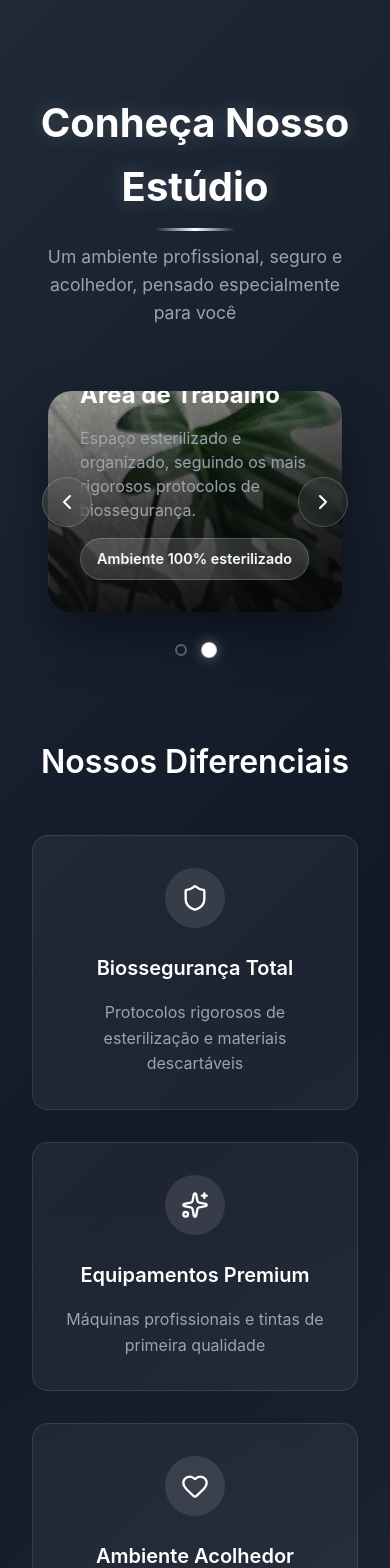
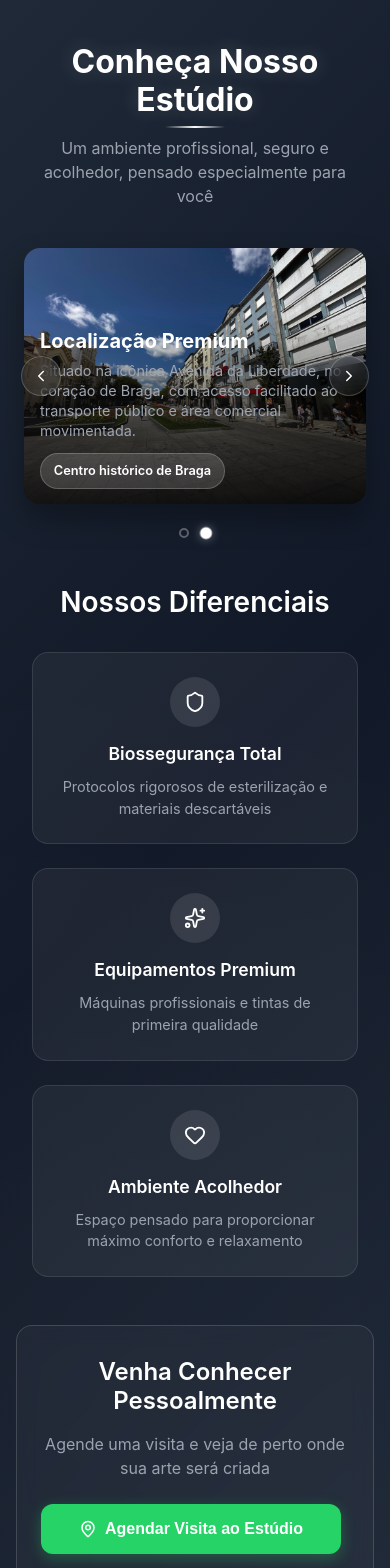
Before and after one commit to MikhaelBarretoSantana/bd-tatto, a React (Create React App) app: page / in a window 390 px wide. Shown: the part 3220-4788 px from the top of the page. Built offline with nearby package versions, Linux system fonts and the light colour scheme.

Commit message:
feat: novas imagens e responsividade tela de studio

```diff
--- a/src/constants/index.ts
+++ b/src/constants/index.ts
@@ -83,19 +83,26 @@ export interface StudioFeature {
 }
 
 export const STUDIO_IMAGES: StudioImage[] = [
+  // {
+  //   src: "/img/studio/studio-3.jpeg",
+  //   title: "Ambiente Principal",
+  //   description:
+  //     "Estúdio moderno e acolhedor, pensado para seu conforto e tranquilidade durante toda a sessão.",
+  //   highlight: "Equipamentos de última geração",
+  // },
   {
-    src: "/img/studio/studio-1.jpeg",
-    title: "Ambiente Principal",
-    description:
-      "Estúdio moderno e acolhedor, pensado para seu conforto e tranquilidade durante toda a sessão.",
-    highlight: "Equipamentos de última geração",
-  },
-  {
-    src: "/img/studio/studio-2.jpeg",
+    src: "/img/studio/studio-3.jpeg",
     title: "Área de Trabalho",
     description:
       "Espaço esterilizado e organizado, seguindo os mais rigorosos protocolos de biossegurança.",
     highlight: "Ambiente 100% esterilizado",
+  },
+  {
+    src: "/img/studio/studio-4.jpeg",
+    title: "Localização Premium",
+    description:
+      "Situado na icônica Avenida da Liberdade, no coração de Braga, com acesso facilitado ao transporte público e área comercial movimentada.",
+    highlight: "Centro histórico de Braga",
   },
 ];
 
--- a/src/styles/components/_studio.scss
+++ b/src/styles/components/_studio.scss
@@ -1,7 +1,7 @@
-// 🏢 Estilos do showcasing do estúdio físico - ASPECT RATIO CORRIGIDO
+// 🏢 Estilos do showcasing do estúdio físico - RESPONSIVIDADE OTIMIZADA
 
 // =============================================================================
-// STUDIO SECTION
+// STUDIO SECTION - RESPONSIVIDADE MELHORADA
 // =============================================================================
 .studio {
   @include section-padding;
@@ -12,6 +12,15 @@
     $color-dark 100%
   );
   position: relative;
+  padding: 3rem 0;
+
+  @include respond-to($bp-tablet) {
+    padding: 4rem 0;
+  }
+
+  @include respond-to($bp-desktop) {
+    padding: 5rem 0;
+  }
 
   // Overlay decorativo sutil
   &::before {
@@ -33,86 +42,140 @@
     @include container;
     position: relative;
     z-index: 1;
+    padding: 0 1rem;
+
+    @include respond-to($bp-tablet) {
+      padding: 0 2rem;
+    }
+
+    @include respond-to($bp-desktop) {
+      padding: 0 3rem;
+    }
+
+    @include respond-to($bp-large) {
+      padding: 0;
+    }
   }
 
   // =============================================================================
-  // CABEÇALHO DA SEÇÃO
+  // CABEÇALHO DA SEÇÃO - RESPONSIVIDADE MELHORADA
   // =============================================================================
   &__header {
     text-align: center;
-    margin-bottom: 4rem;
+    margin-bottom: 2.5rem;
+    padding: 0 1rem;
 
     @include respond-to($bp-tablet) {
+      margin-bottom: 4rem;
+      padding: 0 2rem;
+    }
+
+    @include respond-to($bp-desktop) {
       margin-bottom: 5rem;
+      padding: 0;
     }
   }
 
   &__title {
-    font-size: 2.5rem;
+    font-size: 2rem;
     color: $color-primary;
-    margin-bottom: 1.5rem;
+    margin-bottom: 1rem;
     font-weight: 700;
     position: relative;
+    line-height: 1.2;
 
     // Efeito brilhante sutil
     text-shadow: 0 0 20px rgba($color-primary, 0.2);
 
     @include respond-to($bp-tablet) {
+      font-size: 2.5rem;
+      margin-bottom: 1.5rem;
+    }
+
+    @include respond-to($bp-desktop) {
       font-size: 3rem;
     }
 
-    // Linha decorativa
+    // Linha decorativa responsiva
     &::after {
       content: "";
       position: absolute;
-      bottom: -0.75rem;
+      bottom: -0.5rem;
       left: 50%;
       transform: translateX(-50%);
+      width: 60px;
+      height: 2px;
+      background: linear-gradient(90deg, transparent, $color-primary, transparent);
+      border-radius: 2px;
+
+      @include respond-to($bp-tablet) {
+        bottom: -0.75rem;
         width: 80px;
         height: 3px;
-      background: linear-gradient(90deg, transparent, $color-primary, transparent);
-      border-radius: 2px;
+      }
     }
   }
 
   &__subtitle {
     color: $color-gray-light;
+    font-size: 1rem;
+    max-width: 500px;
+    margin: 0 auto;
+    line-height: 1.5;
+    padding: 0 0.5rem;
+
+    @include respond-to($bp-tablet) {
       font-size: 1.1rem;
       max-width: 600px;
-    margin: 0 auto;
       line-height: 1.6;
+      padding: 0;
+    }
 
-    @include respond-to($bp-tablet) {
+    @include respond-to($bp-desktop) {
       font-size: 1.2rem;
     }
   }
 
   // =============================================================================
-  // GALERIA DO ESTÚDIO
+  // GALERIA DO ESTÚDIO - RESPONSIVIDADE MELHORADA
   // =============================================================================
   &__gallery {
-    margin-bottom: 5rem;
+    margin-bottom: 3rem;
 
     @include respond-to($bp-tablet) {
-      margin-bottom: 6rem;
+      margin-bottom: 4rem;
+    }
+
+    @include respond-to($bp-desktop) {
+      margin-bottom: 5rem;
     }
   }
 
   &__carousel {
     &-container {
       position: relative;
-      max-width: 1000px; // Aumentado para acomodar melhor
+      max-width: 100%;
       margin: 0 auto;
-      padding: 0 1rem;
+      padding: 0 0.5rem;
 
       @include respond-to($bp-tablet) {
+        max-width: 800px;
+        padding: 0 2rem;
+      }
+
+      @include respond-to($bp-desktop) {
+        max-width: 1000px;
         padding: 0 3rem;
       }
 
       &:focus {
         outline: 2px solid $color-primary;
         outline-offset: 4px;
+        border-radius: 1rem;
+
+        @include respond-to($bp-tablet) {
           border-radius: 1.5rem;
+        }
       }
 
       &:focus:not(:focus-visible) {
@@ -122,9 +185,18 @@
 
     &-wrapper {
       overflow: hidden;
+      border-radius: 1rem;
+      box-shadow: 0 15px 30px rgba($color-darkest, 0.3);
+      position: relative;
+
+      @include respond-to($bp-tablet) {
         border-radius: 1.5rem;
         box-shadow: 0 25px 50px rgba($color-darkest, 0.4);
-      position: relative;
+      }
+
+      @include respond-to($bp-desktop) {
+        box-shadow: 0 30px 60px rgba($color-darkest, 0.5);
+      }
 
       // Efeito glass sutil
       &::before {
@@ -143,10 +215,6 @@
         pointer-events: none;
         border-radius: inherit;
       }
-
-      @include respond-to($bp-tablet) {
-        box-shadow: 0 30px 60px rgba($color-darkest, 0.5);
-      }
     }
 
     &-track {
@@ -162,13 +230,14 @@
   }
 
   // =============================================================================
-  // IMAGENS DO ESTÚDIO - ASPECT RATIO CORRIGIDO
+  // IMAGENS DO ESTÚDIO - RESPONSIVIDADE OTIMIZADA
   // =============================================================================
   &__image {
     &-container {
+      width: 100%;
       position: relative;
-      // ASPECT RATIO AJUSTADO para imagens mais quadradas/verticais
-      aspect-ratio: 4/3; // Mobile - mais quadrado
+      // Aspect ratio otimizado para diferentes telas
+      aspect-ratio: 4/3; // Mobile - mais quadrado para aproveitar altura
       overflow: hidden;
 
       @include respond-to($bp-tablet) {
@@ -176,12 +245,12 @@
       }
 
       @include respond-to($bp-desktop) {
-        aspect-ratio: 16/10; // Desktop - mais wide mas não muito
+        aspect-ratio: 16/9; // Desktop - mais wide
       }
 
       // Para telas muito grandes, limitar altura
       @include respond-to($bp-large) {
-        max-height: 600px;
+        max-height: 500px;
       }
     }
 
@@ -189,15 +258,29 @@
     &__image {
       width: 100%;
       height: 100%;
-      // OBJECT-FIT ajustado para melhor visualização
-      object-fit: cover;
-      object-position: center; // Centraliza a imagem
+      // MUDANÇA: object-fit cover para preencher todo o container
+      object-fit: cover; // Preenche o container, pode cortar nas bordas
+      object-position: center center;
       @include transition(0.8s);
 
       // Melhora a qualidade da renderização
       image-rendering: -webkit-optimize-contrast;
       image-rendering: crisp-edges;
     }
+  }
+
+  // SELETOR DIRETO PARA A IMAGEM - CORREÇÃO PRINCIPAL
+  &__image {
+    width: 100%;
+    height: 100%;
+    // MUDANÇA: object-fit cover para preencher todo o container
+    object-fit: cover !important; // Preenche o container, pode cortar nas bordas
+    object-position: center center !important; // Centraliza a imagem
+    @include transition(0.8s);
+
+    // Melhora a qualidade da renderização
+    image-rendering: -webkit-optimize-contrast;
+    image-rendering: crisp-edges;
 
     &-overlay {
       position: absolute;
@@ -210,13 +293,17 @@
         rgba($color-darkest, 0.7) 40%,
         transparent 100%
       );
-      padding: 2rem;
+      padding: 1rem;
       color: $color-primary;
       @include transition(0.5s);
 
       @include respond-to($bp-tablet) {
+        padding: 2rem;
+        opacity: 0.9;
+      }
+
+      @include respond-to($bp-desktop) {
         padding: 3rem;
-        opacity: 0.9;
       }
 
       // Sempre visível em mobile
@@ -226,28 +313,44 @@
     }
 
     &-content {
+      max-width: 100%;
+
+      @include respond-to($bp-tablet) {
         max-width: 500px;
+      }
     }
 
     &-title {
-      font-size: 1.5rem;
+      font-size: 1.25rem;
       font-weight: 700;
-      margin-bottom: 0.75rem;
+      margin-bottom: 0.5rem;
       color: $color-primary;
+      line-height: 1.2;
 
       @include respond-to($bp-tablet) {
+        font-size: 1.5rem;
+        margin-bottom: 0.75rem;
+      }
+
+      @include respond-to($bp-desktop) {
         font-size: 1.8rem;
         margin-bottom: 1rem;
       }
     }
 
     &-description {
-      font-size: 1rem;
-      line-height: 1.5;
-      margin-bottom: 1rem;
+      font-size: 0.9rem;
+      line-height: 1.4;
+      margin-bottom: 0.75rem;
       color: $color-gray-light;
 
       @include respond-to($bp-tablet) {
+        font-size: 1rem;
+        margin-bottom: 1rem;
+        line-height: 1.5;
+      }
+
+      @include respond-to($bp-desktop) {
         font-size: 1.1rem;
         margin-bottom: 1.25rem;
       }
@@ -257,13 +360,19 @@
       display: inline-block;
       background: rgba($color-primary, 0.15);
       color: $color-primary;
-      padding: 0.5rem 1rem;
-      border-radius: 2rem;
-      font-size: 0.9rem;
+      padding: 0.4rem 0.8rem;
+      border-radius: 1.5rem;
+      font-size: 0.8rem;
       font-weight: 600;
       border: 1px solid rgba($color-primary, 0.2);
 
       @include respond-to($bp-tablet) {
+        font-size: 0.9rem;
+        padding: 0.5rem 1rem;
+        border-radius: 2rem;
+      }
+
+      @include respond-to($bp-desktop) {
         font-size: 1rem;
         padding: 0.75rem 1.5rem;
       }
@@ -282,7 +391,7 @@
   }
 
   // =============================================================================
-  // BOTÕES DE NAVEGAÇÃO
+  // BOTÕES DE NAVEGAÇÃO - RESPONSIVIDADE MELHORADA
   // =============================================================================
   &__carousel-btn {
     position: absolute;
@@ -291,8 +400,8 @@
     @include glass-effect;
     border: 1px solid rgba($color-primary, 0.2);
     color: $color-primary;
-    width: 50px;
-    height: 50px;
+    width: 40px;
+    height: 40px;
     border-radius: 50%;
     @include flex-center;
     cursor: pointer;
@@ -300,8 +409,28 @@
     z-index: 10;
 
     @include respond-to($bp-tablet) {
+      width: 50px;
+      height: 50px;
+    }
+
+    @include respond-to($bp-desktop) {
       width: 60px;
       height: 60px;
+    }
+
+    svg {
+      width: 18px;
+      height: 18px;
+
+      @include respond-to($bp-tablet) {
+        width: 20px;
+        height: 20px;
+      }
+
+      @include respond-to($bp-desktop) {
+        width: 24px;
+        height: 24px;
+      }
     }
 
     &:hover {
@@ -312,17 +441,25 @@
     }
 
     &--prev {
-      left: 10px;
+      left: 5px;
 
       @include respond-to($bp-tablet) {
+        left: 10px;
+      }
+
+      @include respond-to($bp-desktop) {
         left: -30px;
       }
     }
 
     &--next {
-      right: 10px;
+      right: 5px;
 
       @include respond-to($bp-tablet) {
+        right: 10px;
+      }
+
+      @include respond-to($bp-desktop) {
         right: -30px;
       }
     }
@@ -338,24 +475,29 @@
   }
 
   // =============================================================================
-  // INDICADORES
+  // INDICADORES - RESPONSIVIDADE MELHORADA
   // =============================================================================
   &__carousel-indicators {
     display: flex;
     justify-content: center;
-    gap: 1rem;
-    margin-top: 2rem;
+    gap: 0.75rem;
+    margin-top: 1.5rem;
     padding: 0 1rem;
 
     @include respond-to($bp-tablet) {
+      gap: 1rem;
+      margin-top: 2rem;
+      padding: 0;
+    }
+
+    @include respond-to($bp-desktop) {
       margin-top: 2.5rem;
-      padding: 0;
     }
   }
 
   &__carousel-indicator {
-    width: 12px;
-    height: 12px;
+    width: 10px;
+    height: 10px;
     border-radius: 50%;
     border: 2px solid rgba($color-primary, 0.3);
     background: transparent;
@@ -364,6 +506,11 @@
     position: relative;
 
     @include respond-to($bp-tablet) {
+      width: 12px;
+      height: 12px;
+    }
+
+    @include respond-to($bp-desktop) {
       width: 14px;
       height: 14px;
     }
@@ -384,29 +531,47 @@
     &--active {
       background: $color-primary;
       border-color: $color-primary;
+      transform: scale(1.2);
+      box-shadow: 0 0 8px rgba($color-primary, 0.4);
+
+      @include respond-to($bp-tablet) {
         transform: scale(1.3);
         box-shadow: 0 0 10px rgba($color-primary, 0.4);
       }
     }
+  }
 
   // =============================================================================
-  // FACILIDADES E DIFERENCIAIS
+  // FACILIDADES E DIFERENCIAIS - RESPONSIVIDADE MELHORADA
   // =============================================================================
   &__features {
-    margin-bottom: 4rem;
+    margin-bottom: 3rem;
     text-align: center;
+    padding: 0 1rem;
 
     @include respond-to($bp-tablet) {
+      margin-bottom: 4rem;
+      padding: 0 2rem;
+    }
+
+    @include respond-to($bp-desktop) {
       margin-bottom: 5rem;
+      padding: 0;
     }
 
     &-title {
-      font-size: 2rem;
+      font-size: 1.75rem;
       color: $color-primary;
-      margin-bottom: 3rem;
+      margin-bottom: 2rem;
       font-weight: 600;
+      line-height: 1.2;
 
       @include respond-to($bp-tablet) {
+        font-size: 2rem;
+        margin-bottom: 2.5rem;
+      }
+
+      @include respond-to($bp-desktop) {
         font-size: 2.25rem;
         margin-bottom: 3.5rem;
       }
@@ -414,12 +579,17 @@
 
     &-grid {
       display: grid;
-      gap: 2rem;
-      max-width: 900px;
+      gap: 1.5rem;
+      max-width: 100%;
       margin: 0 auto;
 
       @include respond-to($bp-tablet) {
         grid-template-columns: repeat(3, 1fr);
+        gap: 2rem;
+        max-width: 900px;
+      }
+
+      @include respond-to($bp-desktop) {
         gap: 2.5rem;
       }
     }
@@ -428,11 +598,19 @@
   &__feature {
     &-card {
       @include glass-effect;
-      padding: 2rem;
+      padding: 1.5rem;
       border-radius: 1rem;
       text-align: center;
       @include transition();
       border: 1px solid rgba($color-primary, 0.1);
+
+      @include respond-to($bp-tablet) {
+        padding: 2rem;
+      }
+
+      @include respond-to($bp-desktop) {
+        padding: 2.5rem;
+      }
 
       &:hover {
         transform: translateY(-5px);
@@ -440,26 +618,43 @@
         background: rgba($color-primary, 0.08);
         box-shadow: 0 15px 30px rgba($color-darkest, 0.3);
       }
-
-      @include respond-to($bp-tablet) {
-        padding: 2.5rem;
-      }
     }
 
     &-icon {
       @include flex-center;
-      width: 60px;
-      height: 60px;
+      width: 50px;
+      height: 50px;
       background: rgba($color-primary, 0.1);
       border-radius: 50%;
-      margin: 0 auto 1.5rem;
+      margin: 0 auto 1rem;
       color: $color-primary;
       @include transition();
 
       @include respond-to($bp-tablet) {
+        width: 60px;
+        height: 60px;
+        margin-bottom: 1.5rem;
+      }
+
+      @include respond-to($bp-desktop) {
         width: 70px;
         height: 70px;
         margin-bottom: 2rem;
+      }
+
+      svg {
+        width: 22px;
+        height: 22px;
+
+        @include respond-to($bp-tablet) {
+          width: 26px;
+          height: 26px;
+        }
+
+        @include respond-to($bp-desktop) {
+          width: 28px;
+          height: 28px;
+        }
       }
     }
 
@@ -469,51 +664,73 @@
     }
 
     &-title {
-      font-size: 1.25rem;
+      font-size: 1.1rem;
       color: $color-primary;
-      margin-bottom: 1rem;
+      margin-bottom: 0.75rem;
       font-weight: 600;
+      line-height: 1.2;
 
       @include respond-to($bp-tablet) {
+        font-size: 1.25rem;
+        margin-bottom: 1rem;
+      }
+
+      @include respond-to($bp-desktop) {
         font-size: 1.4rem;
       }
     }
 
     &-description {
       color: $color-gray-light;
-      line-height: 1.6;
-      font-size: 1rem;
+      line-height: 1.5;
+      font-size: 0.9rem;
 
       @include respond-to($bp-tablet) {
+        font-size: 1rem;
+        line-height: 1.6;
+      }
+
+      @include respond-to($bp-desktop) {
         font-size: 1.05rem;
       }
     }
   }
 
   // =============================================================================
-  // CALL TO ACTION
+  // CALL TO ACTION - RESPONSIVIDADE MELHORADA
   // =============================================================================
   &__cta {
     text-align: center;
     @include glass-effect;
-    padding: 3rem 2rem;
-    border-radius: 1.5rem;
+    padding: 2rem 1.5rem;
+    border-radius: 1rem;
     border: 1px solid rgba($color-primary, 0.15);
     background: rgba($color-primary, 0.03);
-    max-width: 600px;
+    max-width: 100%;
     margin: 0 auto;
 
     @include respond-to($bp-tablet) {
+      padding: 3rem 2rem;
+      border-radius: 1.5rem;
+      max-width: 600px;
+    }
+
+    @include respond-to($bp-desktop) {
       padding: 3.5rem 3rem;
     }
 
     &-title {
-      font-size: 1.75rem;
+      font-size: 1.5rem;
       color: $color-primary;
       margin-bottom: 1rem;
       font-weight: 600;
+      line-height: 1.2;
 
       @include respond-to($bp-tablet) {
+        font-size: 1.75rem;
+      }
+
+      @include respond-to($bp-desktop) {
         font-size: 2rem;
         margin-bottom: 1.25rem;
       }
@@ -521,11 +738,17 @@
 
     &-description {
       color: $color-gray-light;
+      font-size: 1rem;
+      line-height: 1.5;
+      margin-bottom: 1.5rem;
+
+      @include respond-to($bp-tablet) {
         font-size: 1.1rem;
         line-height: 1.6;
         margin-bottom: 2rem;
+      }
 
-      @include respond-to($bp-tablet) {
+      @include respond-to($bp-desktop) {
         font-size: 1.15rem;
         margin-bottom: 2.5rem;
       }
@@ -534,12 +757,27 @@
     &-button {
       @include button-whatsapp;
       @include flex-center;
+      gap: 0.5rem;
+      font-size: 1rem;
+      padding: 1rem 2rem;
+      border-radius: 0.75rem;
+      position: relative;
+      overflow: hidden;
+      width: 100%;
+      max-width: 300px;
+
+      @include respond-to($bp-tablet) {
         gap: 0.75rem;
         font-size: 1.1rem;
         padding: 1.25rem 2.5rem;
-      border-radius: 0.75rem;
-      position: relative;
-      overflow: hidden;
+        width: auto;
+        max-width: none;
+      }
+
+      @include respond-to($bp-desktop) {
+        font-size: 1.2rem;
+        padding: 1.4rem 3rem;
+      }
 
       // Efeito shimmer
       &::before {
@@ -562,13 +800,15 @@
         left: 100%;
       }
 
-      @include respond-to($bp-tablet) {
-        font-size: 1.2rem;
-        padding: 1.4rem 3rem;
-      }
-
       svg {
         @include transition();
+        width: 18px;
+        height: 18px;
+
+        @include respond-to($bp-tablet) {
+          width: 20px;
+          height: 20px;
+        }
       }
 
       &:hover svg {
```
Also changed, not shown: public/img/studio/studio-3.jpeg (added), public/img/studio/studio-4.jpeg (added). Lines whose indentation alone changed are shown as unchanged.
